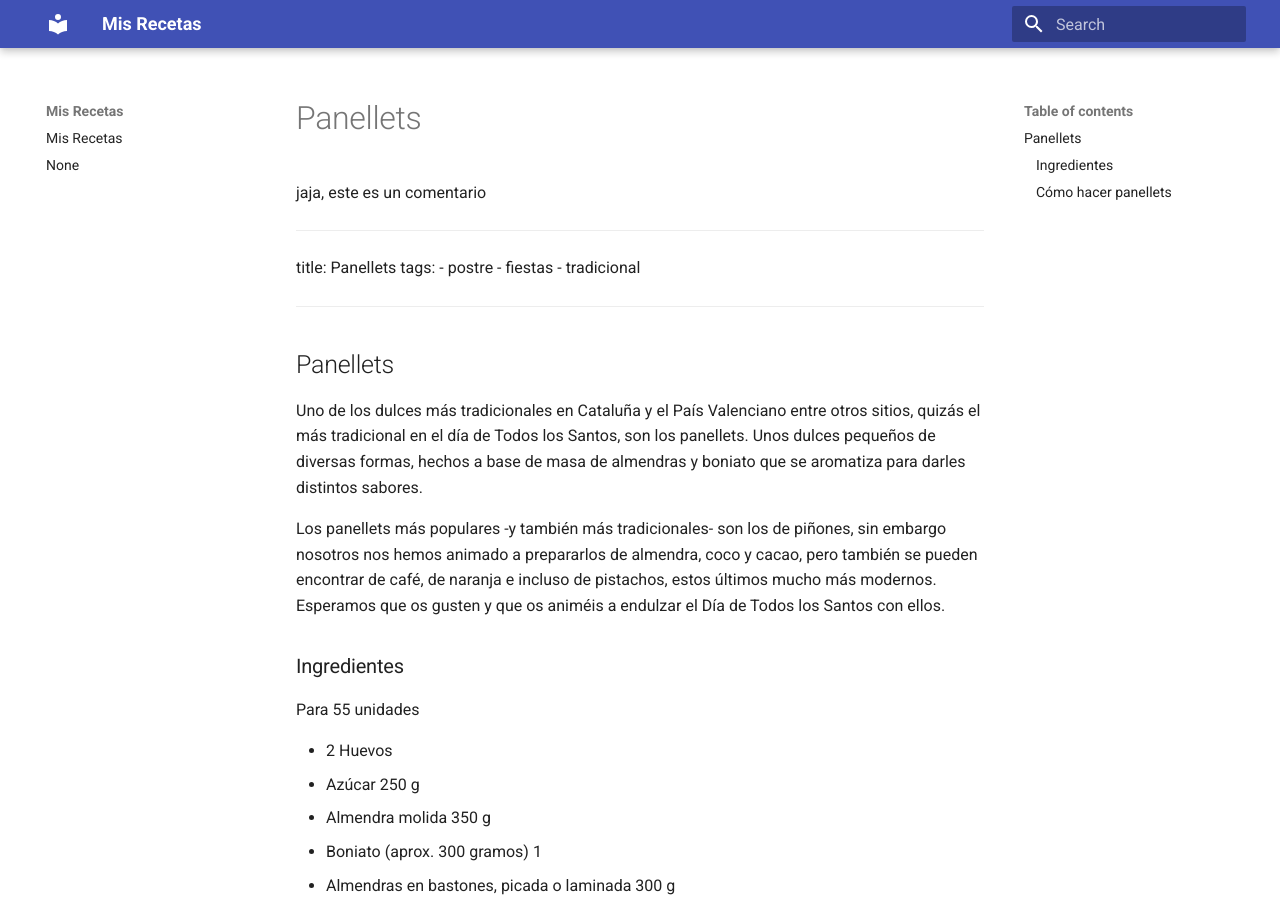
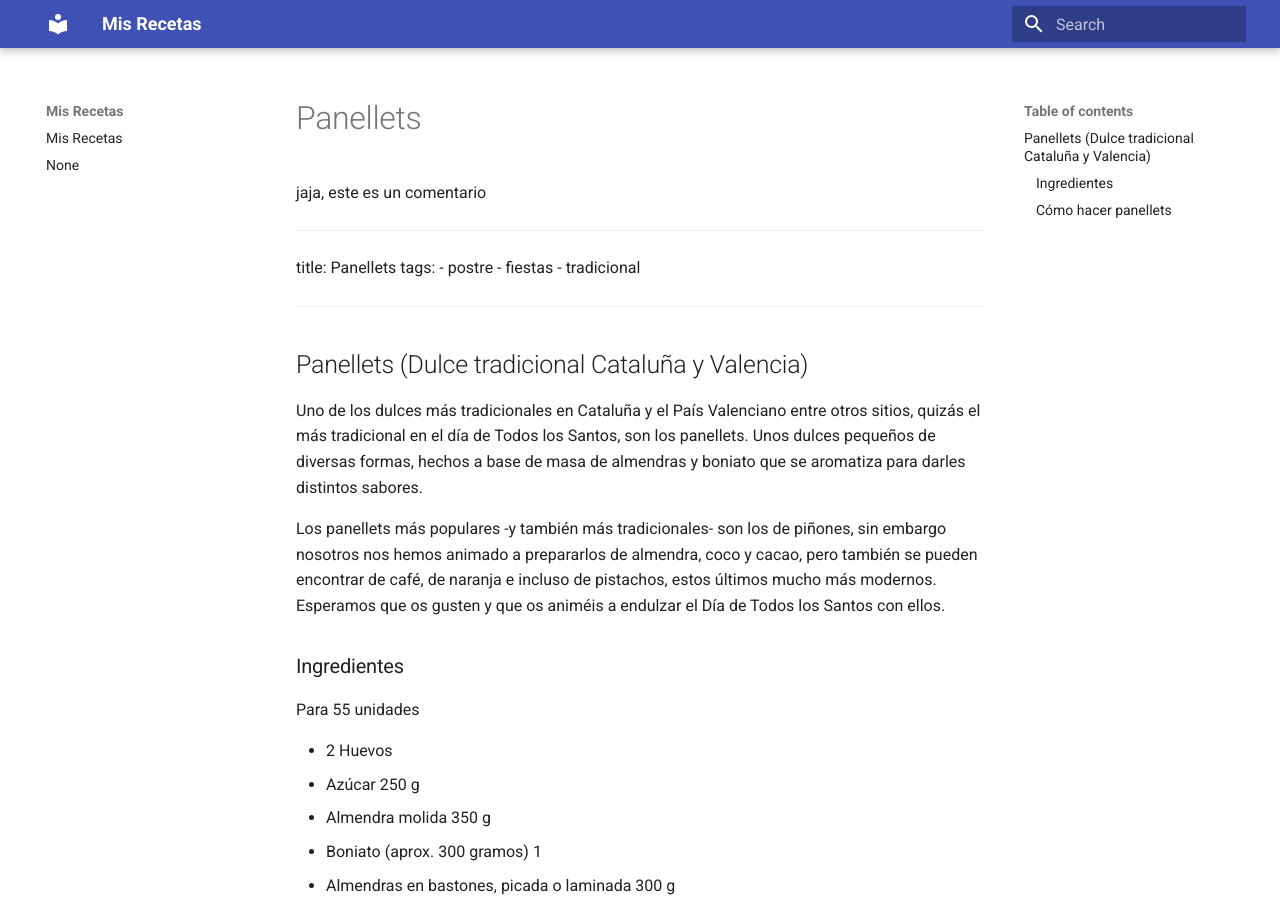
Before and after one commit to euribates/recetas, an MkDocs documentation site: the page built from docs/panellets.md, in a window 1280 px wide and 900 px high. Built offline with MkDocs 1.6.1 and Material for MkDocs 9.7.7, drawn with Linux system fonts in a browser that asks for light colours.

Commit message:
Titulo mejorado

```diff
--- a/docs/panellets.md
+++ b/docs/panellets.md
@@ -9,7 +9,7 @@ tags:
   - tradicional
 ---
 
-## Panellets
+## Panellets (Dulce tradicional Cataluña y Valencia)
 
 Uno de los dulces más tradicionales en Cataluña y el País Valenciano entre
 otros sitios, quizás el más tradicional en el día de Todos los Santos, son los
```
